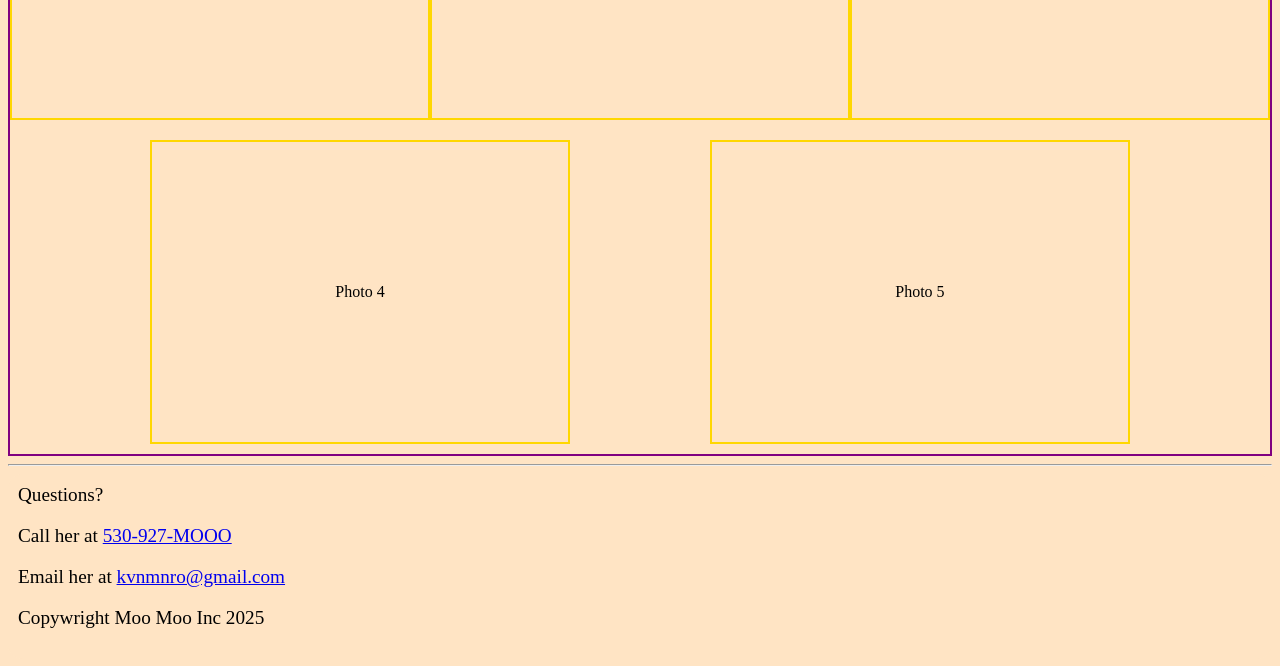
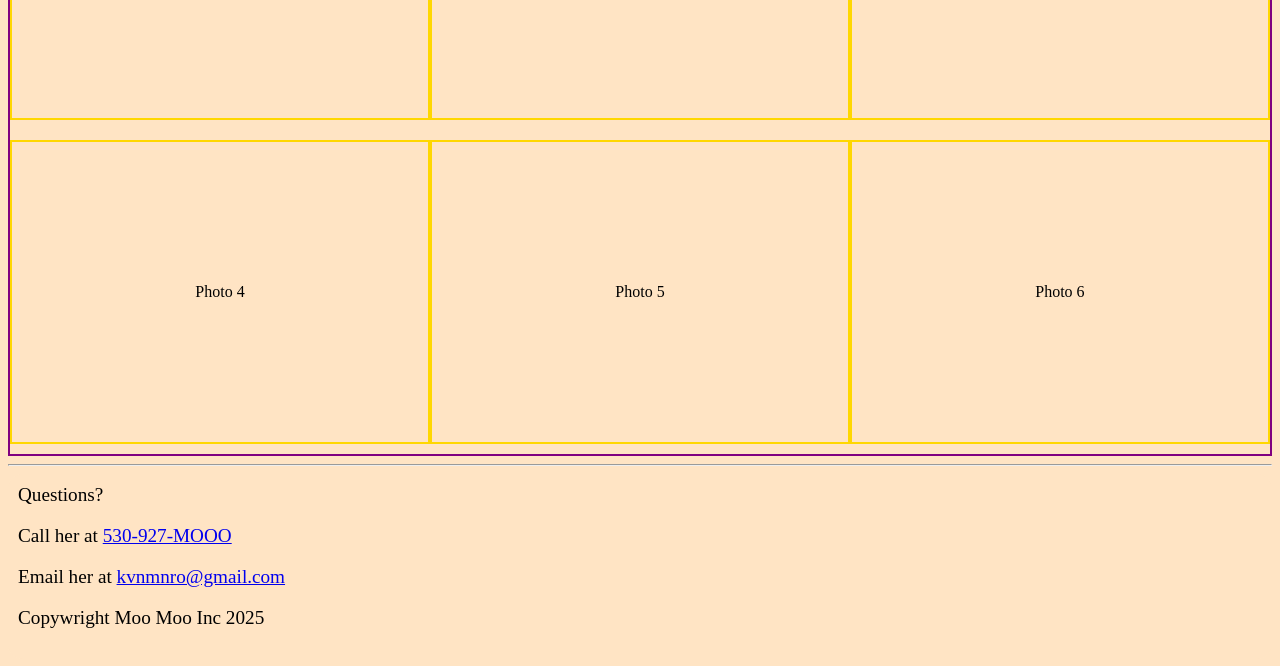
Before and after one commit to Kvnmnro91/Moo-Page, a plain HTML site: page gallery.html in a window 1280 px wide. Shown: the part 432-1098 px from the top of the page. Drawn offline with Linux system fonts and the light colour scheme.

Commit message:
Added photo 6 to gallery

```diff
--- a/gallery.html
+++ b/gallery.html
@@ -43,6 +43,9 @@
         <div class="photo">
             Photo 5
         </div>
+        <div class="photo">
+            Photo 6
+        </div>
     </div>
     <hr>
     <footer>
```
